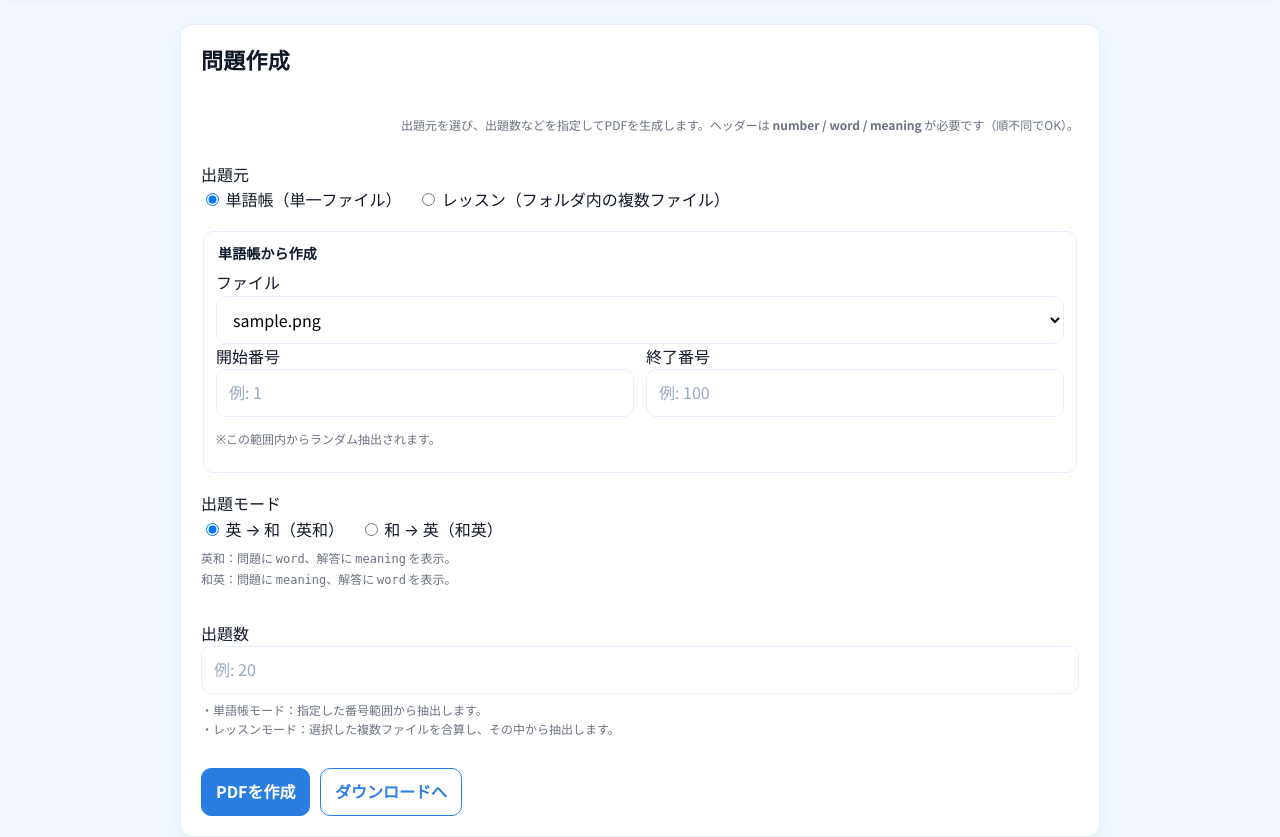
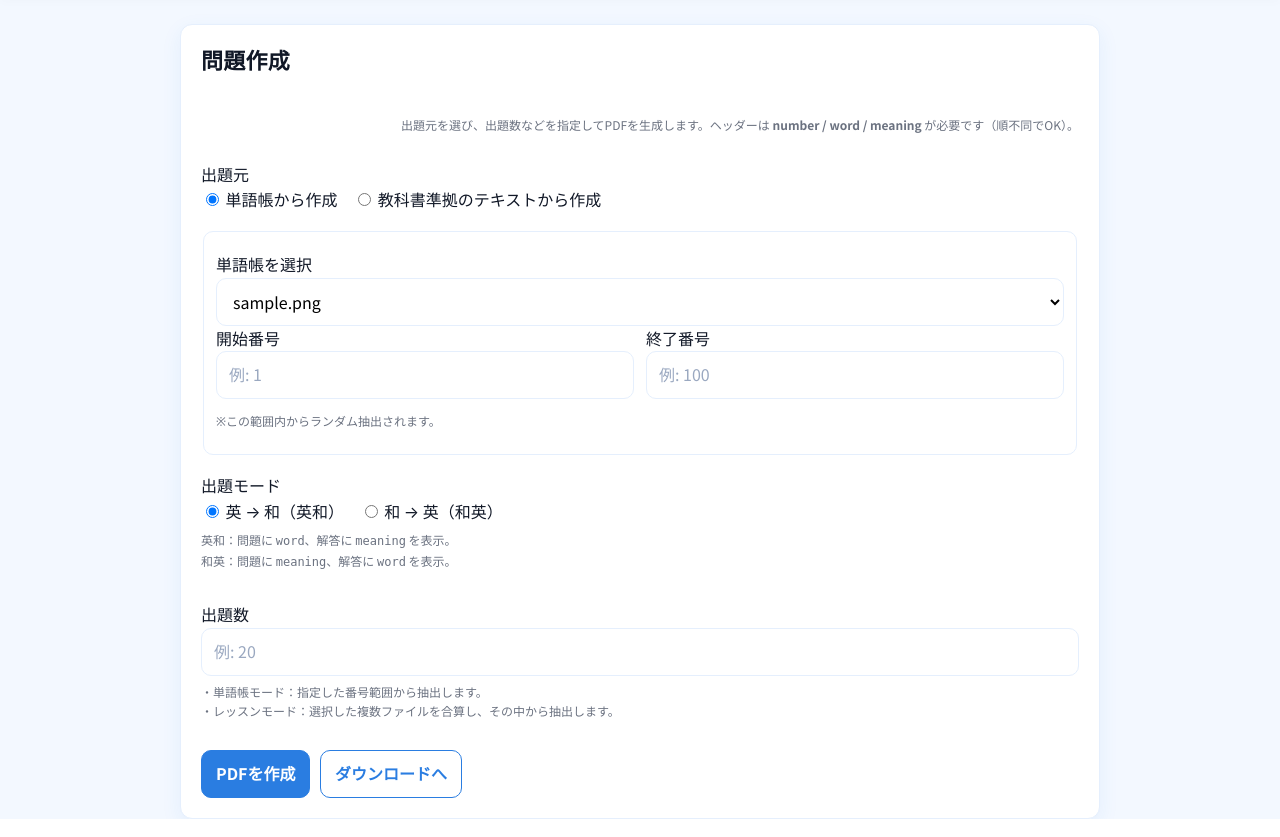
Before and after one commit to ikehabsngasuki/--app-3, a Flask app: template templates/make.html in a window 1280 px wide. Shown: the part 58-895 px from the top of the page. Run offline with Flask 3, Linux system fonts and the light colour scheme; the template is opened without the code that fills it: most values are stand-ins (such as "Sample title", 1, 10 or a date in 2020).

Commit message:
fixed make.html

```diff
--- a/templates/make.html
+++ b/templates/make.html
@@ -22,22 +22,22 @@
         <label>
           <input type="radio" name="select_mode" value="single"
                  {% if selected_mode == 'single' %}checked{% endif %}>
-          単語帳（単一ファイル）
+          単語帳から作成
         </label>
         <label style="margin-left:12px;">
           <input type="radio" name="select_mode" value="lessons"
                  {% if selected_mode == 'lessons' %}checked{% endif %}>
-          レッスン（フォルダ内の複数ファイル）
+          教科書準拠のテキストから作成
         </label>
       </div>
     </div>
 
     <!-- 単語帳（単一ファイル）ブロック -->
     <fieldset class="mode-block" id="block-single" data-mode="single">
-      <h3 class="section-title">単語帳から作成</h3>
+      <h3 class="section-title"></h3>
 
       <div class="field">
-        <label for="filename">ファイル</label>
+        <label for="filename">単語帳を選択</label>
         <select id="filename" name="filename" class="input">
           {% for f in files %}
             {% set f_norm = f|replace('\\','/') %}
@@ -77,10 +77,10 @@
 
     <!-- レッスン（複数ファイル）ブロック -->
     <fieldset class="mode-block" id="block-lessons" data-mode="lessons">
-      <h3 class="section-title">教科書準拠テキストから作成</h3>
+      <h3 class="section-title"></h3>
 
       <div class="field">
-        <label for="lesson_folder">フォルダ</label>
+        <label for="lesson_folder">テキストを選択</label>
         <select id="lesson_folder" name="lesson_folder" class="input">
           {% for folder, files_in in lesson_tree.items() %}
             <option value="{{ folder }}" {% if request.form.get('lesson_folder','') == folder %}selected{% endif %}>
@@ -92,7 +92,7 @@
       </div>
 
       <div class="field">
-        <label for="lesson_files">ファイル（複数選択可）</label>
+        <label for="lesson_files">セクションを選択（複数可）</label>
         <select id="lesson_files" name="lesson_files" class="input" multiple size="8">
           {% set current_folder = request.form.get('lesson_folder','') %}
           {% for rel in lesson_tree.get(current_folder, []) %}
```
